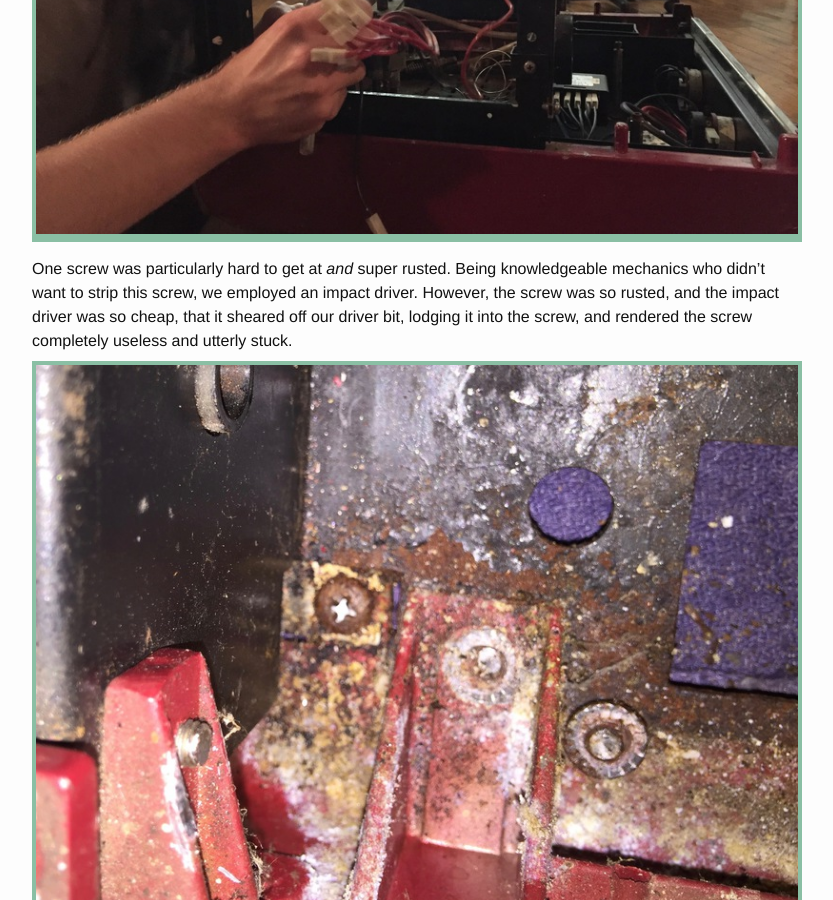
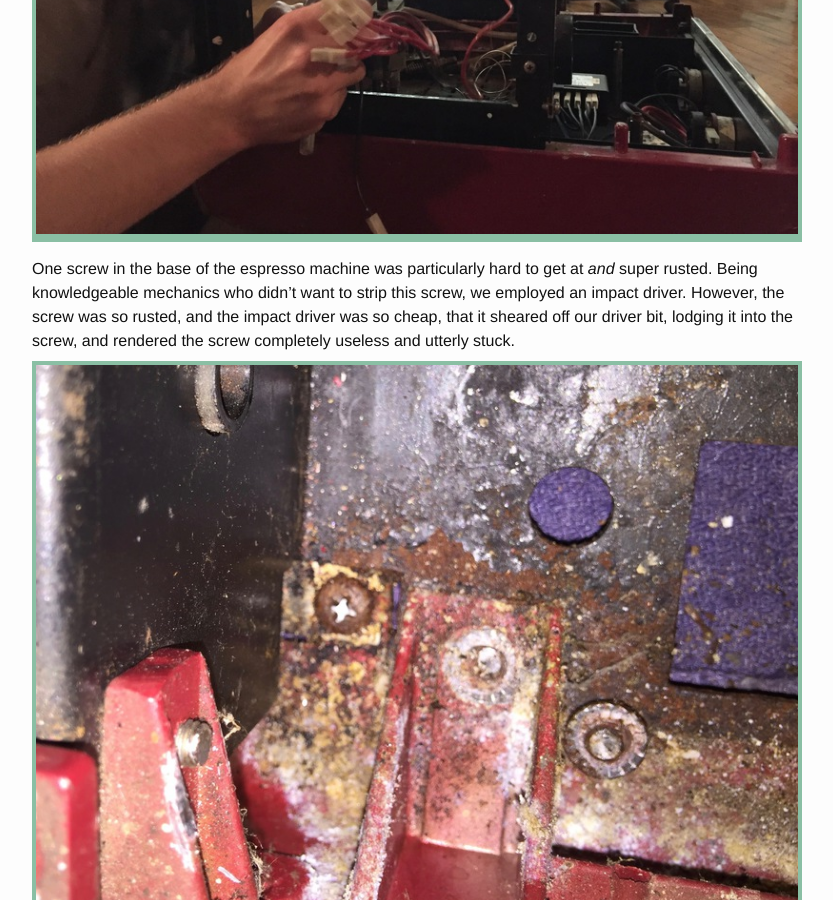
Before and after one commit to pr0duce/pr0duce.github.io, a Jekyll site: the page built from _posts/2016-06-07-new-weapons-policy.md, in a window 1280 px wide and 900 px high, scrolled down 1699 px. Shown: the whole window, without its empty margins (223-1056 px from the left). Built offline with Jekyll 4.4.1, drawn with Linux system fonts in a browser that asks for light colours.

Commit message:
clarifying copy

```diff
--- a/_posts/2016-06-07-new-weapons-policy.md
+++ b/_posts/2016-06-07-new-weapons-policy.md
@@ -36,11 +36,12 @@ powder coater?
   </div>
 </div>
 
-One screw was particularly hard to get at *and* super rusted. Being
-knowledgeable mechanics who didn't want to strip this screw, we employed
-an impact driver. However, the screw was so rusted, and the impact
-driver was so cheap, that it sheared off our driver bit, lodging it into the
-screw, and rendered the screw completely useless and utterly stuck.
+One screw in the base of the espresso machine was particularly hard to
+get at *and* super rusted. Being knowledgeable mechanics who didn't want
+to strip this screw, we employed an impact driver. However, the screw
+was so rusted, and the impact driver was so cheap, that it sheared off
+our driver bit, lodging it into the screw, and rendered the screw
+completely useless and utterly stuck.
 
 <div class="media-box">
   <img src="/images/posts/2016-06-07/jammed screw.jpg" />
```
